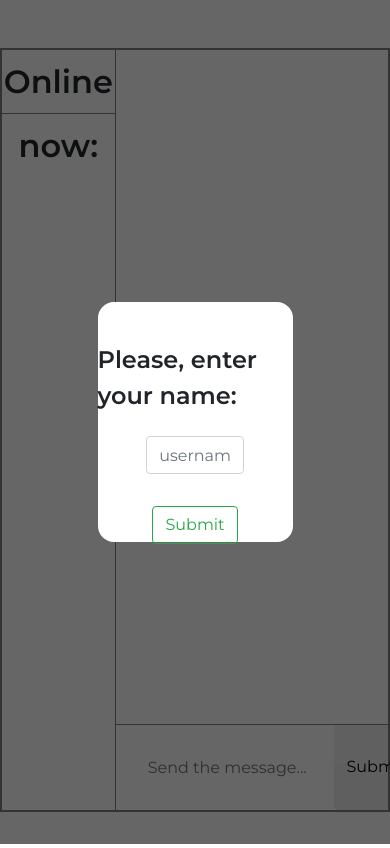
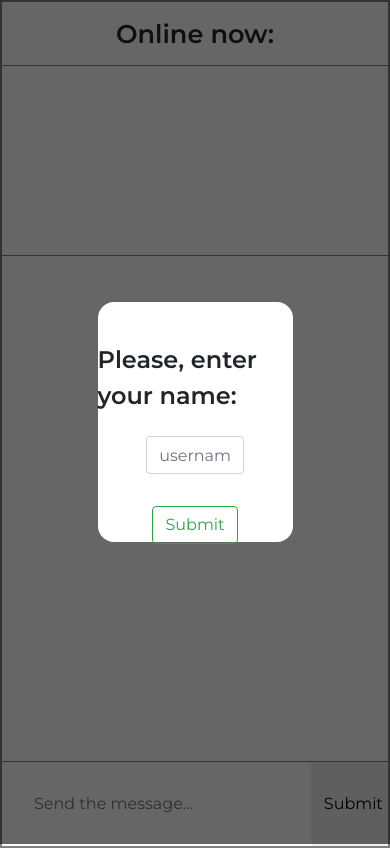
Before and after one commit to xiagn17/nodeChat, a website: page public/index.html in a window 390 px wide. Drawn offline with nearby package versions, Linux system fonts and the light colour scheme; no server answers.

Commit message:
semi-adaptive layout

```diff
--- a/public/css/style.less
+++ b/public/css/style.less
@@ -164,3 +164,38 @@ body {
   animation-name: opacityToZero;
   animation-fill-mode: forwards;
 }
+
+
+@media (max-width: 768px) {
+  .app {
+    margin-top: 0;
+  }
+  .app-window {
+    &-online {
+      height: 30vh;
+      border-right: 0;
+      width: calc(100% + 30px);
+      &-header {
+        font-size: 1.6rem;
+        width: 100%
+      }
+      &-list {
+        transform: translateX(-15px);
+        .user {
+          padding-top: 1rem;
+          padding-left: 0.4rem;
+        }
+      }
+    }
+    &-chat {
+      border-top: 1px solid grey;
+      width: calc(100% + 30px);
+      transform: translateX(-15px);
+      height: 60vh;
+    }
+    &-input {
+      width: calc(100% + 30px);
+      transform: translateX(-15px);
+    }
+  }
+}
--- a/public/index.html
+++ b/public/index.html
@@ -17,13 +17,13 @@
 <div class="app">
     <div class="container">
         <div class="row app-window">
-            <div class="col-4">
+            <div class="col-md-4 col-sm-12">
                 <div class="app-window-online">
                     <div class="app-window-online-header">Online now:</div>
                     <div class="app-window-online-list"></div>
                 </div>
             </div>
-            <div class="col-8">
+            <div class="col-md-8 col-sm-12">
                 <div class="app-window-chat"></div>
                 <div class="app-window-input">
                     <input type="text" class="input-message" placeholder="Send the message..." id="textFocus">
```
Also changed, not shown: public/css/style.css, 1 other file.
